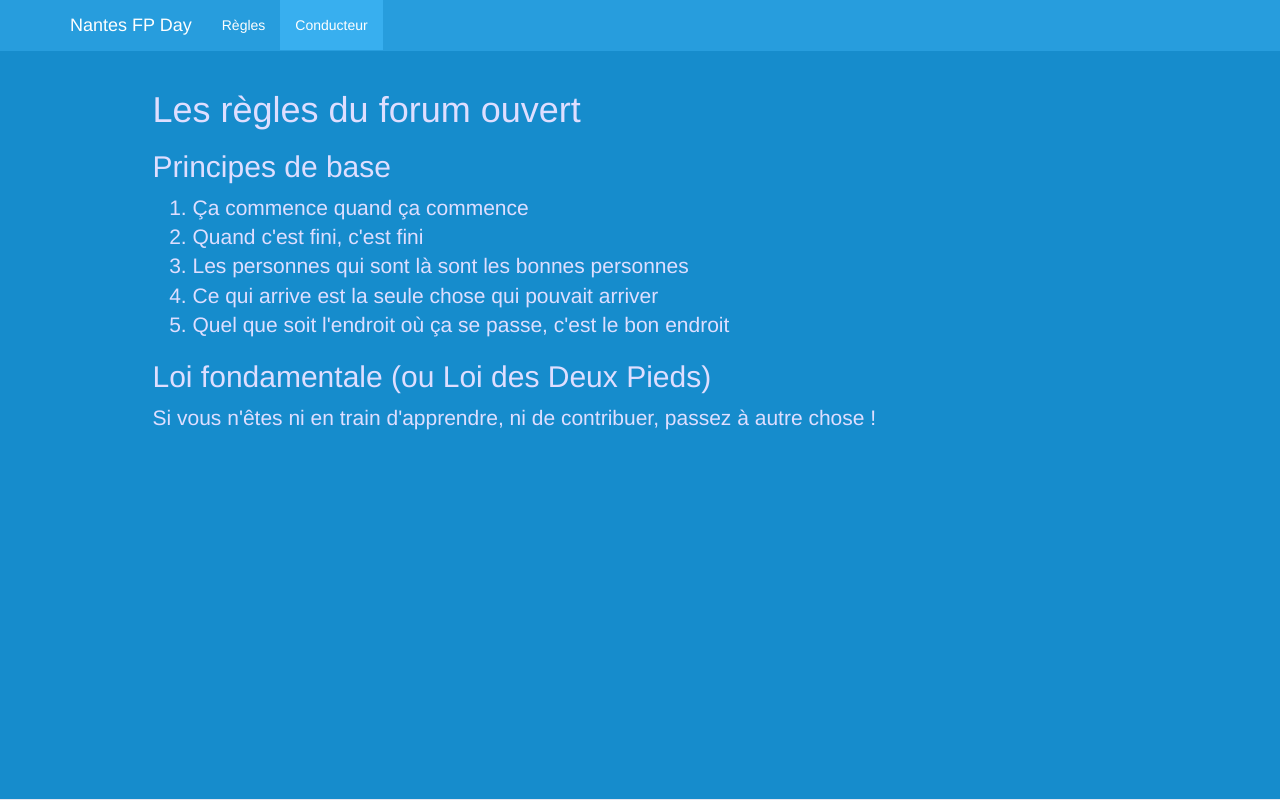
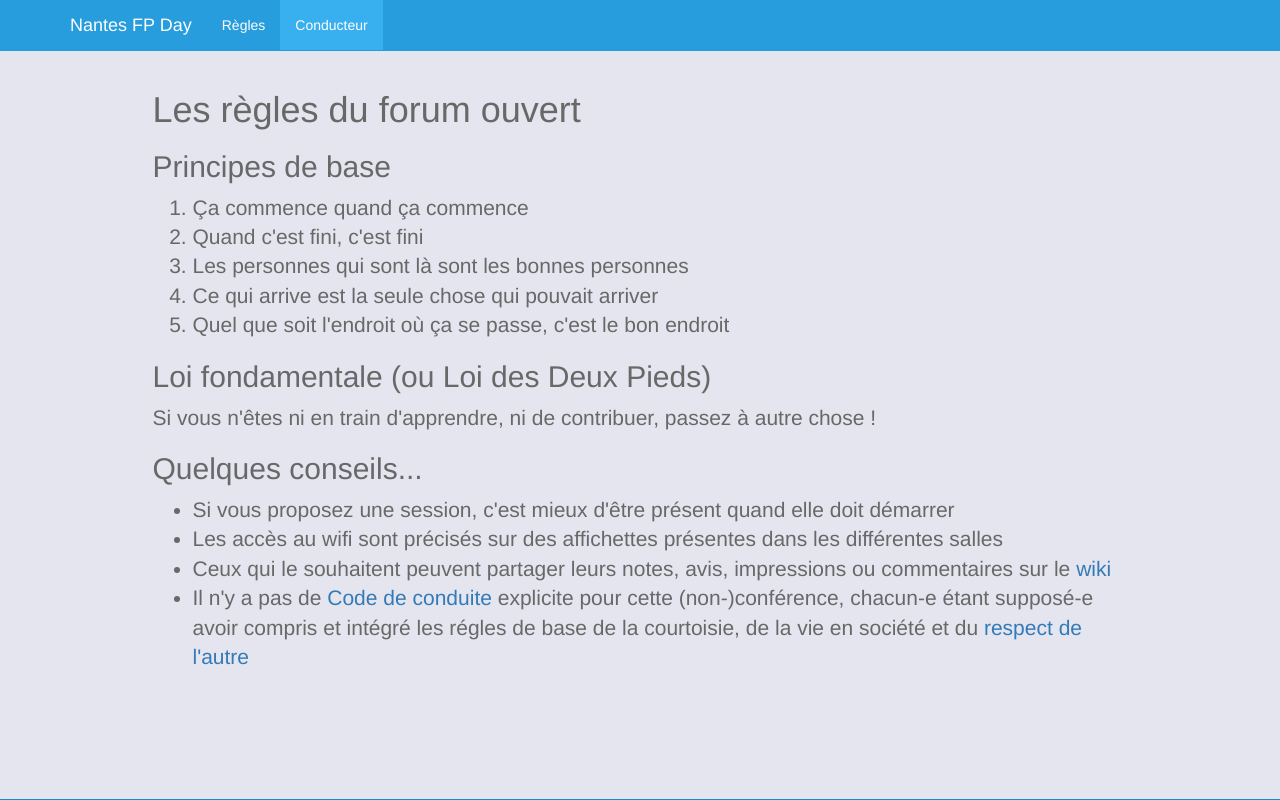
Before and after one commit to fpday/fpday.github.io, a plain HTML site: page program.html in a window 1280 px wide. Shown: the top 800 px of the page. Drawn offline with nearby package versions, Linux system fonts and the light colour scheme.

Commit message:
more info

```diff
--- a/program.html
+++ b/program.html
@@ -39,8 +39,8 @@
         </div>
         <div class="navbar-collapse collapse" id="navbar-collapsible">
           <ul class="nav navbar-nav navbar-left">
-            <li><a href="#section1">Règles</a></li>
-            <li><a href="#section2">Conducteur</a></li>
+            <li><a href="#section2">Règles</a></li>
+            <li><a href="#section1">Conducteur</a></li>
             <!-- li><a href="/en/index.html"><img src="/images/gb.svg" width="15px"></a></li -->
             <li>&nbsp;</li>
           </ul>
@@ -48,7 +48,7 @@
       </div>
     </nav>
 
-    <section class="container-fluid" id="section1">
+    <section class="container-fluid" id="section2">
       <div class="container">
         <div class="row">
           <div class="col-sm-10 col-sm-offset-1">
@@ -64,6 +64,14 @@
               </ol>
               <h2 id="loi-fondamentale-ou-loi-des-deux-pieds">Loi fondamentale (ou Loi des Deux Pieds)</h2>
               <p class="lead" >Si vous n'êtes ni en train d'apprendre, ni de contribuer, passez à autre chose !</p>
+              <h2 id="divers">Quelques conseils...</h2>
+              <ul class="lead" >
+                <li>Si vous proposez une session, c'est mieux d'être présent quand elle doit démarrer</li>
+                <li>Les accès au wifi sont précisés sur des affichettes présentes dans les différentes salles</li>
+                <li>Ceux qui le souhaitent peuvent partager leurs notes, avis, impressions ou commentaires sur le <a href="https://github.com/fpday/fpday/wiki/Nantes-2016">wiki</a></li>
+                <li>Il n'y a pas de <a href="https://fr.wikipedia.org/wiki/Code_de_conduite">Code de conduite</a> explicite pour cette (non-)conférence, chacun-e étant supposé-e
+                avoir compris et intégré les régles de base de la courtoisie, de la vie en société et du <a href="http://spinozaetnous.org/wiki/G%C3%A9n%C3%A9rosit%C3%A9">respect de l'autre</a></li>
+              </ul>
             </div><!--/row-->
             <div class="row">
               <br>
@@ -71,7 +79,7 @@
           </div><!--/container-->
     </section>
 
-    <section class="container-fluid" id="section2">
+    <section class="container-fluid" id="section1">
       <div class="container">
         <div class="row">
           <div class="col-sm-12">
```
